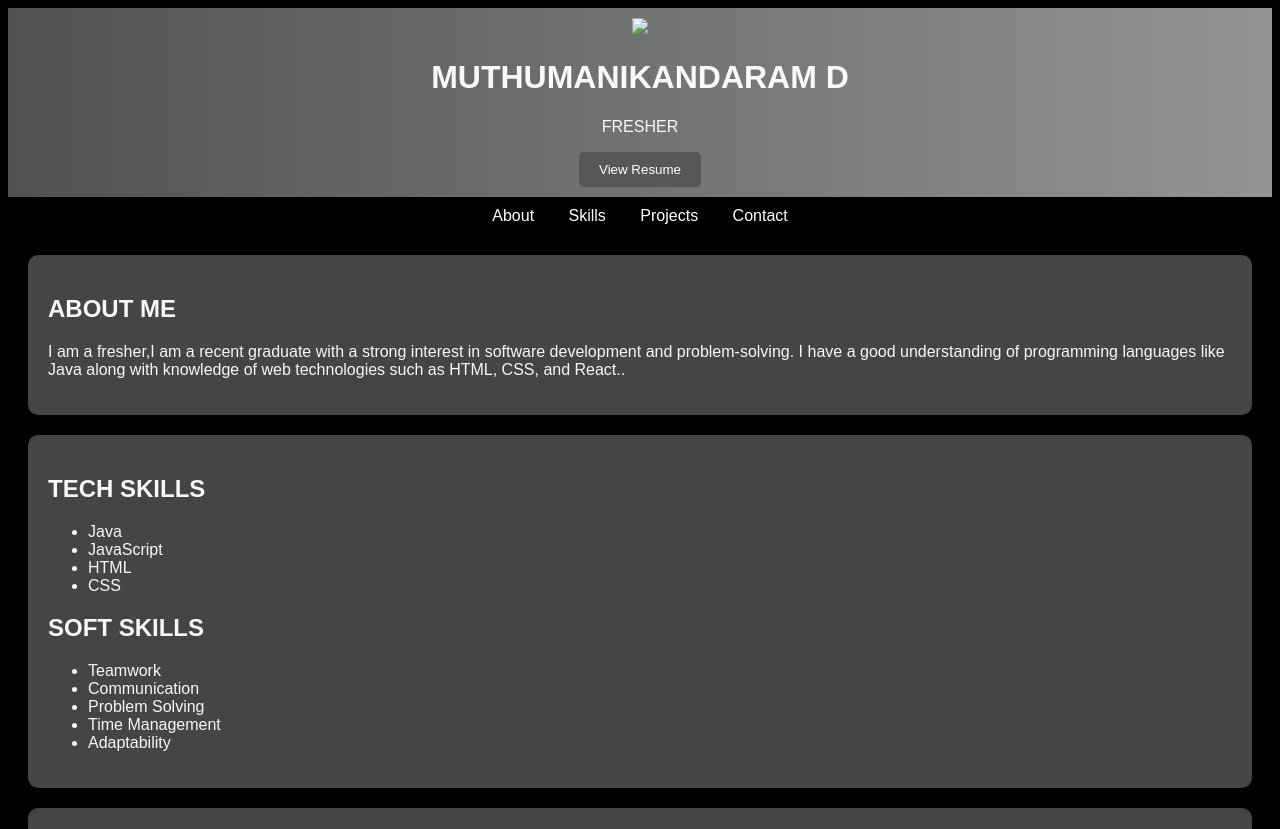
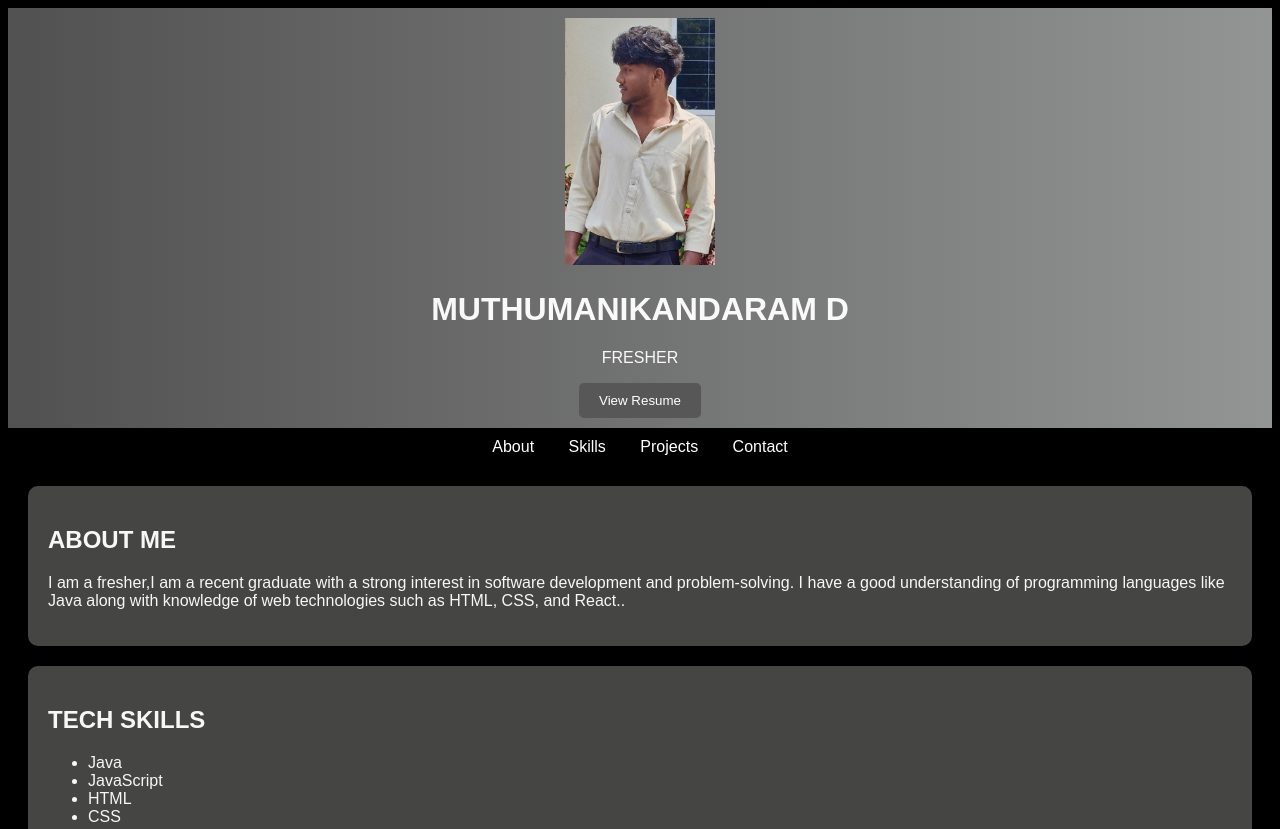
Before and after one commit to MUTHUMANIKANDARAM/portfolio, a plain HTML site: page index.html in a window 1280 px wide. Shown: the top 829 px of the page. Drawn offline with Linux system fonts and the light colour scheme.

Commit message:
Change profile image source from jpeg to jpg

```diff
--- a/index.html
+++ b/index.html
@@ -7,7 +7,7 @@
 <body>
 
 <header>
-    <img src="profile.jpeg" width="150">
+    <img src="profile.jpg" width="150">
     <h1>MUTHUMANIKANDARAM D</h1>
     <p>FRESHER</p>
     <a href="./resume.pdf" target="_blank">
```
